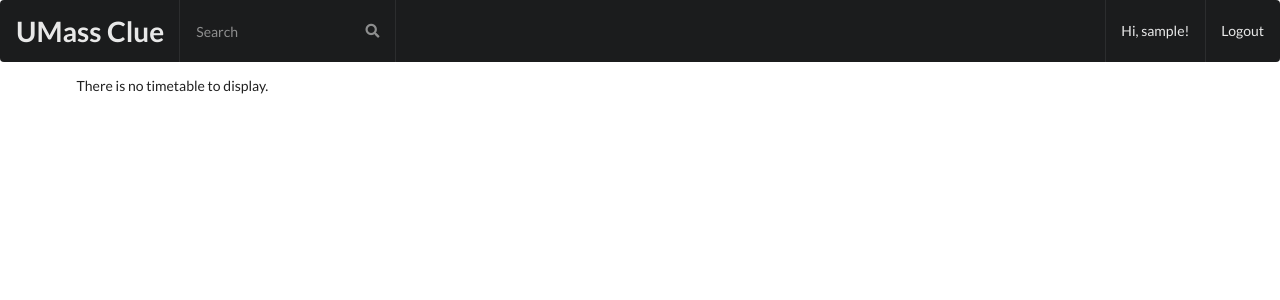
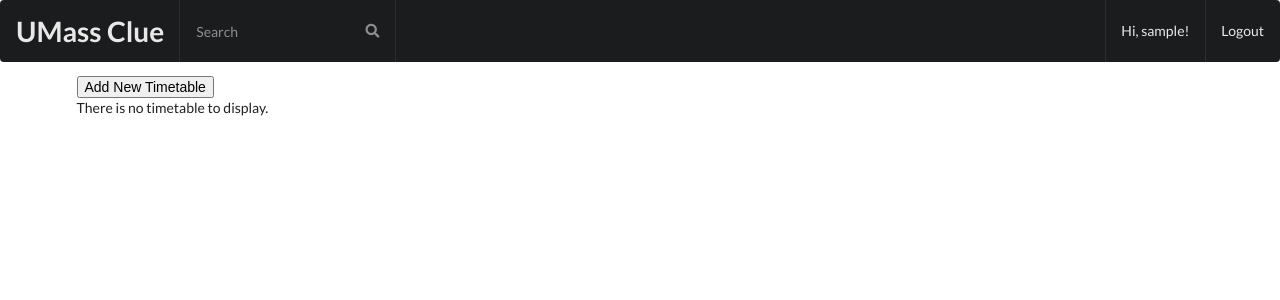
Before and after one commit to hoon0422/UMass_Clue, a Django app: page /timetable/test/ in a window 1280 px wide. Shown: the top 300 px of the page. Run offline with Django 3.2, Linux system fonts and the light colour scheme; the visitor is signed in with stand-in values (Sample User, id 1); data that the repository does not hold is empty; some libraries are stand-ins or nearby versions.

Commit message:
Users can add and delete their timetables
Using ajax, users can now add and delete their timetables. To add a
timetable, client sends user info and the title of the new timetable.
To delete a timetable, client sends the id of the timetable. On both
cases, server will provide a proper url to redirect to client. Two
methods, 'add_new_timetable' and 'remove_timtable', in 'views.py' file
manage request for adding and deleting timetables with ajax.

```diff
--- /dev/null
+++ b/static/django-ajax/ajax_setup.js
@@ -0,0 +1,34 @@
+/*
+   * CSRF Token Using jQuery
+   */
+function getCookie(name) {
+    let cookieValue = null;
+    if (document.cookie && document.cookie !== '') {
+        const cookies = document.cookie.split(';');
+        for (let i = 0; i < cookies.length; i++) {
+            const cookie = jQuery.trim(cookies[i]);
+            // Does this cookie string begin with the name we want?
+            if (cookie.substring(0, name.length + 1) === (name + '=')) {
+                cookieValue = decodeURIComponent(cookie.substring(name.length + 1));
+                break;
+            }
+        }
+    }
+    return cookieValue;
+}
+
+const csrftoken = getCookie('csrftoken');
+
+function csrfSafeMethod(method) {
+    // these HTTP methods do not require CSRF protection
+    return (/^(GET|HEAD|OPTIONS|TRACE)$/.test(method));
+}
+
+$.ajaxSetup({
+    beforeSend: function (xhr, settings) {
+        console.log(csrfSafeMethod(settings.type));
+        if (!csrfSafeMethod(settings.type) && !this.crossDomain) {
+            xhr.setRequestHeader("X-CSRFToken", csrftoken);
+        }
+    }
+});
--- a/templates/base/layout.html
+++ b/templates/base/layout.html
@@ -12,6 +12,7 @@
             integrity="sha256-hVVnYaiADRTO2PzUGmuLJr8BLUSjGIZsDYGmIJLv2b8="
             crossorigin="anonymous"></script>
     <script src="{% static 'semantic/semantic.js' %}"></script>
+    <script src="{% static 'django-ajax/ajax_setup.js' %}"></script>
     {% block css %}
     {% endblock %}
     <title>UMass Clue</title>
--- a/timetable/static/timetable/css/timetable.css
+++ b/timetable/static/timetable/css/timetable.css
@@ -35,3 +35,7 @@
     vertical-align: top;
     text-align: center;
 }
+
+.times.link.icon {
+    opacity: 0.2;
+}
--- a/timetable/templates/timetable/test_template.html
+++ b/timetable/templates/timetable/test_template.html
@@ -6,9 +6,45 @@
 {% block content %}
     <ul>
         {% for timetable in timetables %}
-            <li><a href="{% url 'timetable:timetable_test' id=timetable.id %}">{{ timetable.title }}</a></li>
+            <li>
+                <a href="{% url 'timetable:timetable_test' id=timetable.id %}">{{ timetable.title }}</a>
+                <span id="btn_remove_timetable_{{ timetable.id }}" class="timetable-remove" onclick="removeTimetable(this.getAttribute('id'))">
+                    <i class="times link icon"></i>
+                </span>
+            </li>
         {% endfor %}
     </ul>
+    <button id="btn_new_timetable" onclick="$('#modal_add_timetable').modal('show')">Add New Timetable</button>
+    <div id="modal_add_timetable" class="ui tiny modal">
+        <div class="header">
+            Add New Timetable
+        </div>
+        <form method="post">
+            <div class="content">
+                {% csrf_token %}
+                <label>
+                    Please enter the title of a new timetable. <br/>
+                    <input id="input_timetable_title" type="text">
+                </label>
+            </div>
+            <div class="actions">
+                <div id="btn_new_timetable_ok" class="ui approve button">OK</div>
+                <div id="btn_new_timetable_cancel" class="ui cancel button">Cancel</div>
+            </div>
+        </form>
+    </div>
+    <div id="modal_remove_timetable" class="ui tiny modal">
+        <div class="header">Delete Timetable</div>
+        <form action="">
+            <div class="content">
+                <p>Are you sure you want to delete the timetable?</p>
+            </div>
+            <div class="actions">
+                <div class="ui approve button">Yes</div>
+                <div class="ui cancel button">No</div>
+            </div>
+        </form>
+    </div>
     {% if current_timetable is None %}
         <p>There is no timetable to display.</p>
     {% else %}
@@ -68,4 +104,45 @@
             let table = new LecturePage("search_result", "timetable");
         </script>
     {% endif %}
+
+    <script type="text/javascript">
+        $('#modal_add_timetable').modal({
+            onApprove: function () {
+                $.ajax({
+                    url: "{{ request.scheme }}://{{ request.get_host }}" +
+                        "{% url 'timetable:timetable_ajax_add' current_timetable_id=current_timetable.id %}",
+                    type: "POST",
+                    data: {
+                        title: document.getElementById("input_timetable_title").value,
+                        username: "{{ user.username }}",
+                    },
+                    dataType: 'json',
+                    success: function (data) {
+                        window.location.replace(data.url);
+                    }
+                })
+            }
+        });
+
+        function removeTimetable(timetableId) {
+            let modalForRemove = $('#modal_remove_timetable');
+            modalForRemove.modal('show');
+            modalForRemove.modal({
+                onApprove: function () {
+                    $.ajax({
+                        url: "{{ request.scheme }}://{{ request.get_host }}" +
+                            "{% url 'timetable:timetable_ajax_remove' current_timetable_id=current_timetable.id %}",
+                        type: "POST",
+                        data: {
+                            id: timetableId.substr(timetableId.lastIndexOf('_') + 1)
+                        },
+                        dataType: 'json',
+                        success: function (data) {
+                            window.location.replace(data.url);
+                        }
+                    })
+                }
+            })
+        }
+    </script>
 {% endblock %}
--- a/timetable/urls.py
+++ b/timetable/urls.py
@@ -3,6 +3,8 @@ from . import views
 
 app_name = 'timetable'
 urlpatterns = [
-    path('test/', views.TimetableView.as_view(), name='timetable_test'),
+    path('test/', views.TimetableView.as_view(), name='timetable_test_default'),
     path('test/<int:id>', views.TimetableView.as_view(), name='timetable_test'),
+    path('test/<int:current_timetable_id>/ajax/add', views.add_new_timetable, name='timetable_ajax_add'),
+    path('test/<int:current_timetable_id>/ajax/remove', views.remove_timetable, name='timetable_ajax_remove'),
 ]
--- a/timetable/views.py
+++ b/timetable/views.py
@@ -2,6 +2,10 @@ from django.views import generic
 from django.contrib.auth.mixins import LoginRequiredMixin
 from . import models
 from lectures.forms import SearchForm
+from accounts.models import User
+from timetable.models import Timetable
+from django.urls import reverse
+from django.http import JsonResponse
 
 
 class TimetableView(LoginRequiredMixin, generic.TemplateView):
@@ -27,3 +31,34 @@ class TimetableView(LoginRequiredMixin, generic.TemplateView):
                     return timetable
         except models.Timetable.DoesNotExist:
             return None
+
+
+def add_new_timetable(request, current_timetable_id):
+    if request.is_ajax():
+        title = request.POST["title"]
+        username = request.POST["username"]
+        user = User.objects.get(username=username)
+        new_timetable = Timetable.objects.create(title=title, user=user)
+
+        data = {
+            'url': request.build_absolute_uri(reverse("timetable:timetable_test", args=(new_timetable.id, )))
+        }
+
+        return JsonResponse(data)
+
+
+def remove_timetable(request, current_timetable_id):
+    if request.is_ajax():
+        id_for_remove = request.POST["id"]
+        Timetable.objects.get(id=id_for_remove).delete()
+
+        if current_timetable_id != int(id_for_remove):
+            data = {
+                'url': request.build_absolute_uri(reverse("timetable:timetable_test", args=(current_timetable_id,)))
+            }
+        else:
+            data = {
+                'url': request.build_absolute_uri(reverse("timetable:timetable_test_default"))
+            }
+
+        return JsonResponse(data)
```
Also changed, not shown: timetable/models.py (+3 -5 lines).
